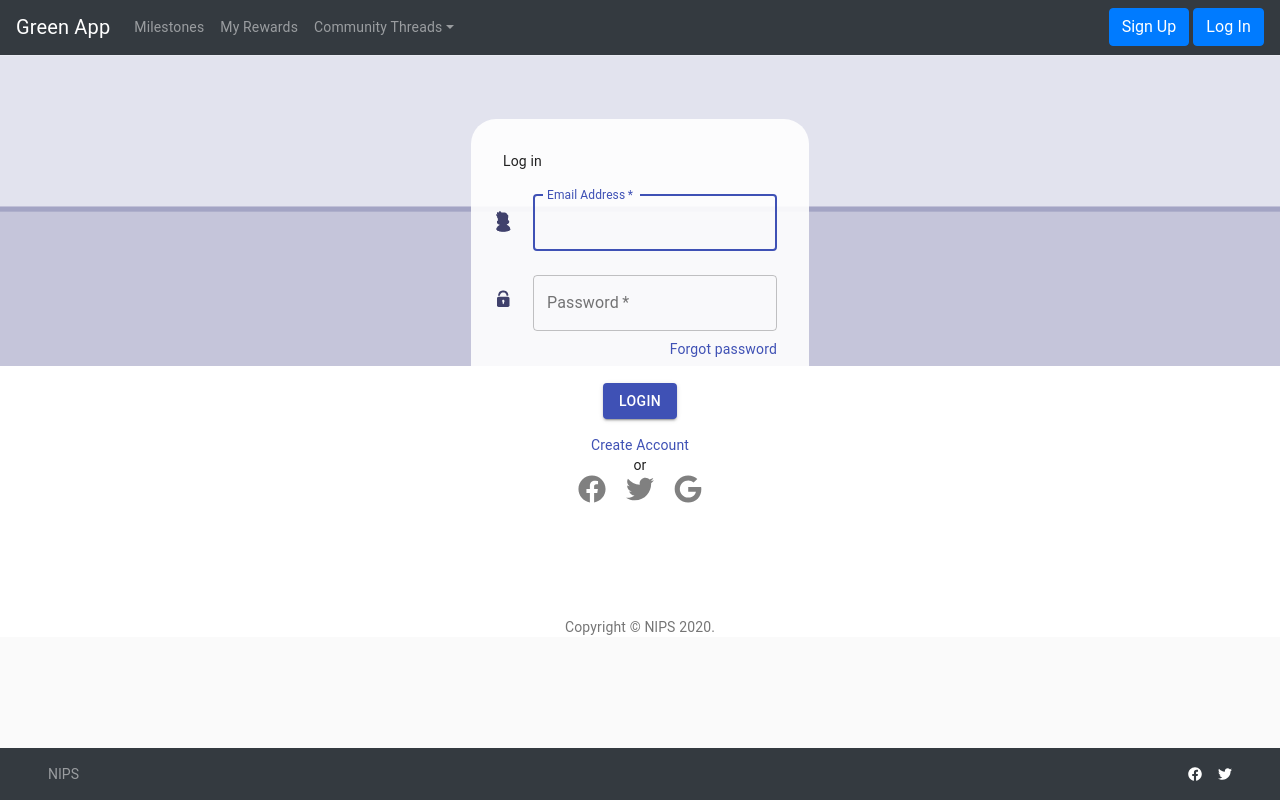
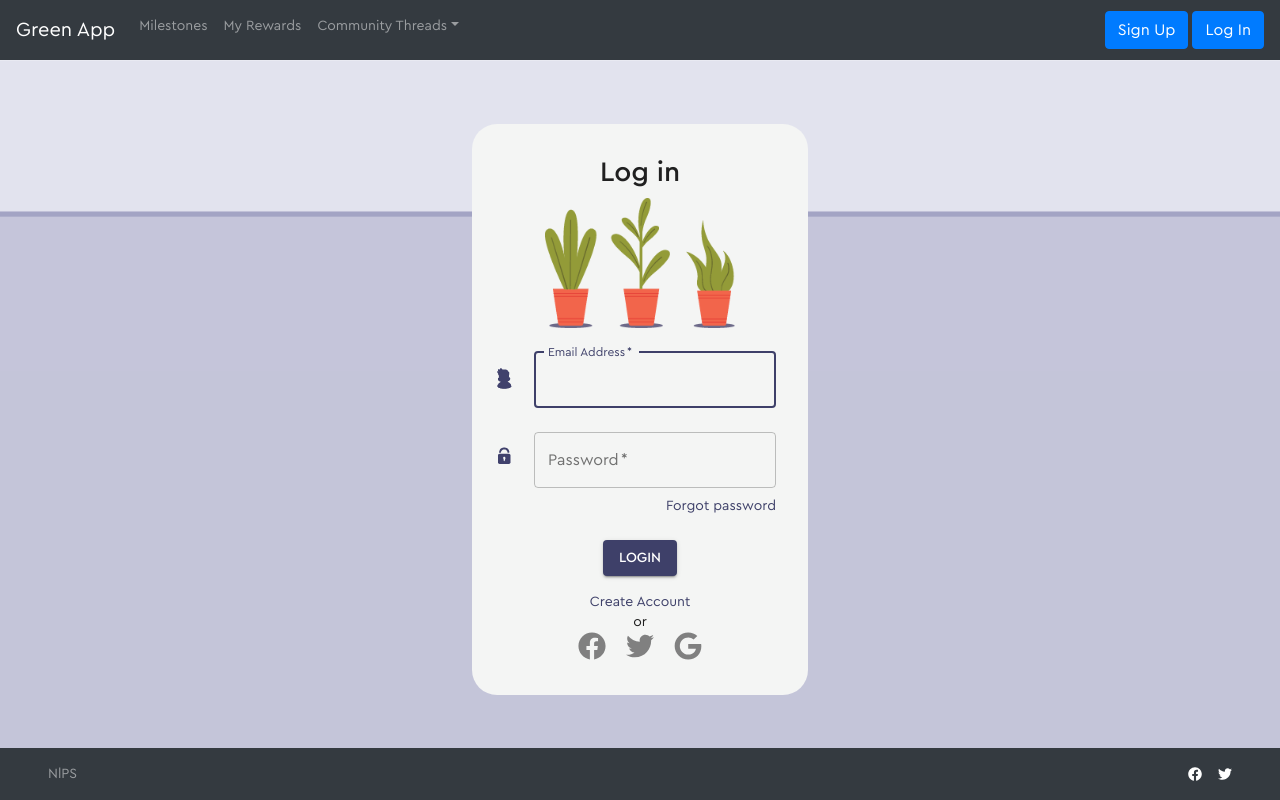
Before and after one commit to PhilipWee/Green-App, a React (Create React App) app in the folder green-app-frontend/: page /login-page in a window 1280 px wide. Built offline with nearby package versions, Linux system fonts and the light colour scheme.

Commit message:
Updated Login Page

```diff
--- a/green-app-frontend/src/components/navbars/navbar.component.js
+++ b/green-app-frontend/src/components/navbars/navbar.component.js
@@ -14,6 +14,7 @@ import {
   NavbarText,
   Button
 } from 'reactstrap';
+import Box from '@material-ui/core/Box';
 
 const Example = (props) => {
   const [isOpen, setIsOpen] = useState(false);
@@ -41,11 +42,13 @@ const Example = (props) => {
                 <DropdownItem href='/community-page'>
                   Our Community
                 </DropdownItem>
+
                 {/* <DropdownItem href='/community-page'>
                 Our Shared Activities
                 </DropdownItem> */}
-                <DropdownItem divider />
+
               </DropdownMenu>
+              <Box pt={1}></Box>
             </UncontrolledDropdown>
           </Nav>
 
--- a/green-app-frontend/src/components/pages/login-page.component.jsx
+++ b/green-app-frontend/src/components/pages/login-page.component.jsx
@@ -13,6 +13,7 @@ import Typography from '@material-ui/core/Typography';
 import { makeStyles } from '@material-ui/core/styles';
 import Container from '@material-ui/core/Container';
 import Card from '@material-ui/core/Card';
+import { createMuiTheme, ThemeProvider } from '@material-ui/core/styles';
 import {
   Row,
   Col
@@ -24,6 +25,44 @@ import '../../assets/css/cera-pro-font.css';
 //Import the icons
 import { FontAwesomeIcon } from '@fortawesome/react-fontawesome'
 import { faTwitter, faFacebook, faGoogle } from '@fortawesome/free-brands-svg-icons'
+
+
+
+//import the font
+import CeraPro from '../../assets/css/CeraPro-Regular.woff'
+
+const cerapro = {
+  fontFamily: 'Cera Pro',
+  src: `local('Cera Pro Regular'), local('CeraPro-Regular'),
+        url(${CeraPro}) format('woff')`,
+  fontWeight: 'normal',
+  fontStyle: 'normal'
+}
+
+const theme = createMuiTheme({
+  palette: {
+    primary: {
+      main: "#3e4069",
+    },
+    secondary: {
+      main: '#c4c5d9',
+    },
+  },
+  typography: {
+    fontFamily: [
+      'Cera Pro',
+
+    ].join(','),
+
+  },
+  overrides: {
+    MuiCssBaseline: {
+      '@Global': {
+        '@font-face': cerapro,
+      }
+    }
+  }
+});
 
 function Copyright() {
   return (
@@ -59,10 +98,11 @@ const useStyles = makeStyles((theme) => ({
   submit: {
     margin: theme.spacing(3, 0, 2),
   },
-  card:{
-    padding:theme.spacing(4),
-    background:'rgba(255, 255, 255, 0.9)',
-    borderRadius: '25px'
+  card: {
+    padding: theme.spacing(4),
+    background: '#f4f5f4',
+    borderRadius: '25px',
+    alignItems: 'center'
   }
 }));
 
@@ -71,15 +111,33 @@ export default function SignIn() {
   const classes = useStyles();
 
   return (
-    <div style={{ backgroundImage: "url(" + require('../../assets/1x/Asset 6.png') + ")", backgroundRepeat: 'repeat-x' }}>
+    <ThemeProvider theme={theme}>
+      <CssBaseline />
+
+
+      <div style={{
+        backgroundImage: "url(" + require('../../assets/1x/Asset 6.png') + ")",
+        backgroundRepeat: 'repeat-x',
+        backgroundColor: '#c4c5d9',
+        height: '90vh'
+      }}>
         <Container component="main" maxWidth="xs" >
 
           <CssBaseline />
 
           <div className={classes.paper}>
-          <div className={classes.card} style={{"align-items":'center'}}>
-            <div textAlign='center'>Log in</div>
-            {/* <img src={require('../../assets/1x/Asset 7.png')}></img> */}
+
+            <div className={classes.card}>
+              <Grid container direction="column" alignItems='center'>
+                <Grid item>
+                  <h3>Log in</h3>
+                </Grid>
+                <Grid item style={{ 'width': '70%' }}>
+                  <img style={{ 'width': '100%' }} src={require('../../assets/1x/Asset 7.png')}></img>
+                </Grid>
+              </Grid>
+
+
 
               {/* <Typography component="h1" variant="h5" style={{ 'font-family': 'CeraPro-Thin' }}>
               Log in
@@ -177,6 +235,6 @@ export default function SignIn() {
           </Box>
         </Container>
       </div>
-
+    </ThemeProvider>
   );
 }
```
Lines whose indentation alone changed are shown as unchanged.
